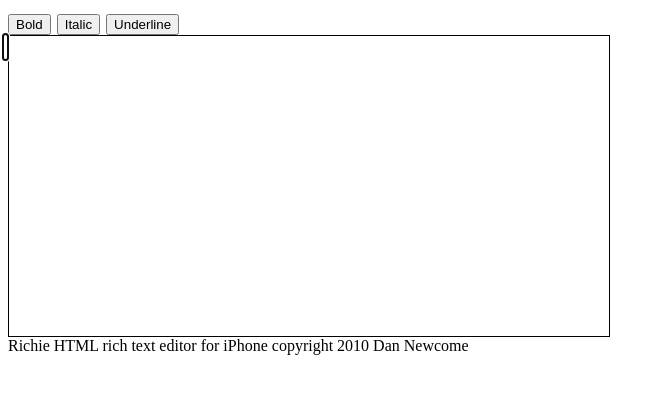
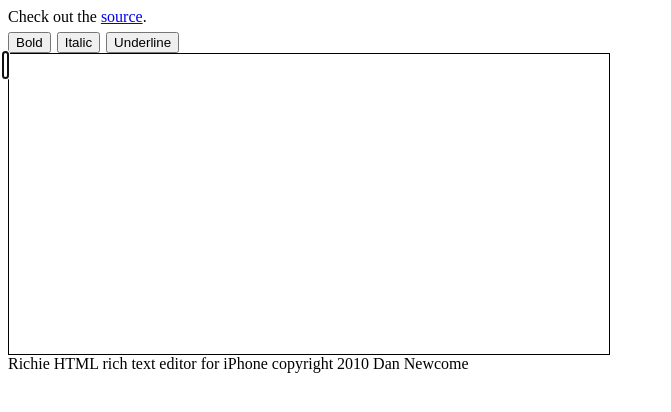
Before and after one commit to dnewcome/dnewcome.github.com, a plain HTML site: page richie-demo.html in a window 1280 px wide. Shown: the whole page, without its empty margins (0-671 px from the left). Drawn offline with Linux system fonts and the light colour scheme.

Commit message:
updated richie demo

```diff
--- a/richie-demo.html
+++ b/richie-demo.html
@@ -305,7 +305,7 @@
 		</style>
 	</head>
 	<body onkeypress="handleKey( event );" onkeydown="handleKeydown( event );" onload="init();">
-
+		<div style="font-size: 12pt">Check out the <a href="http://github.com/dnewcome/richie">source</a>.</div>
 		<input type="button" onclick="toggleStyling( 'B' );" value="Bold"/>
 		<input type="button" onclick="toggleStyling( 'I' );" value="Italic" />
 		<input type="button" onclick="toggleStyling( 'U' );" value="Underline" />
```
